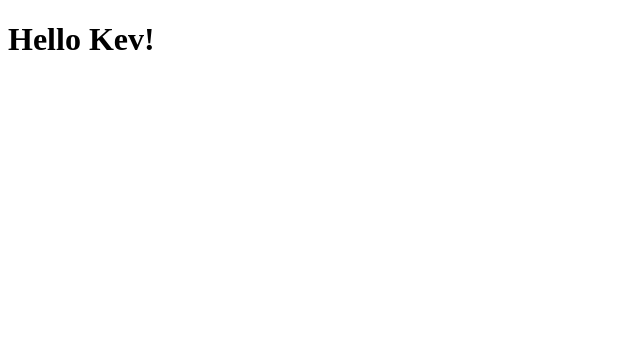
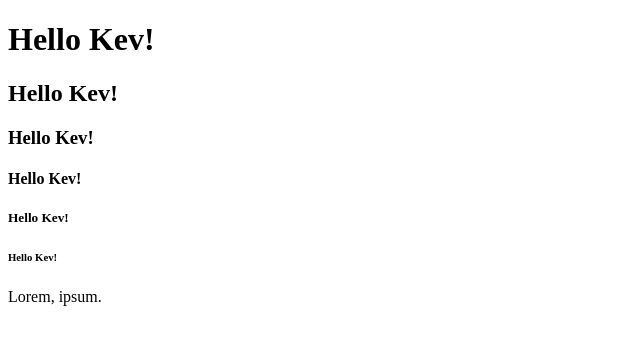
Before and after one commit to kevapostol/HTML_and_CSS_Basics, a plain HTML site: page index.html in a window 1280 px wide. Shown: the whole page, without its empty margins (0-640 px from the left). Drawn offline with Linux system fonts and the light colour scheme.

Commit message:
headers and paragraphs

```diff
--- a/index.html
+++ b/index.html
@@ -9,5 +9,11 @@
 </head>
 <body>
     <h1>Hello Kev!</h1>
+    <h2>Hello Kev!</h2>
+    <h3>Hello Kev!</h3>
+    <h4>Hello Kev!</h4>
+    <h5>Hello Kev!</h5>
+    <h6>Hello Kev!</h6>
+    <p>Lorem, ipsum.</p>
 </body>
 </html>
```
